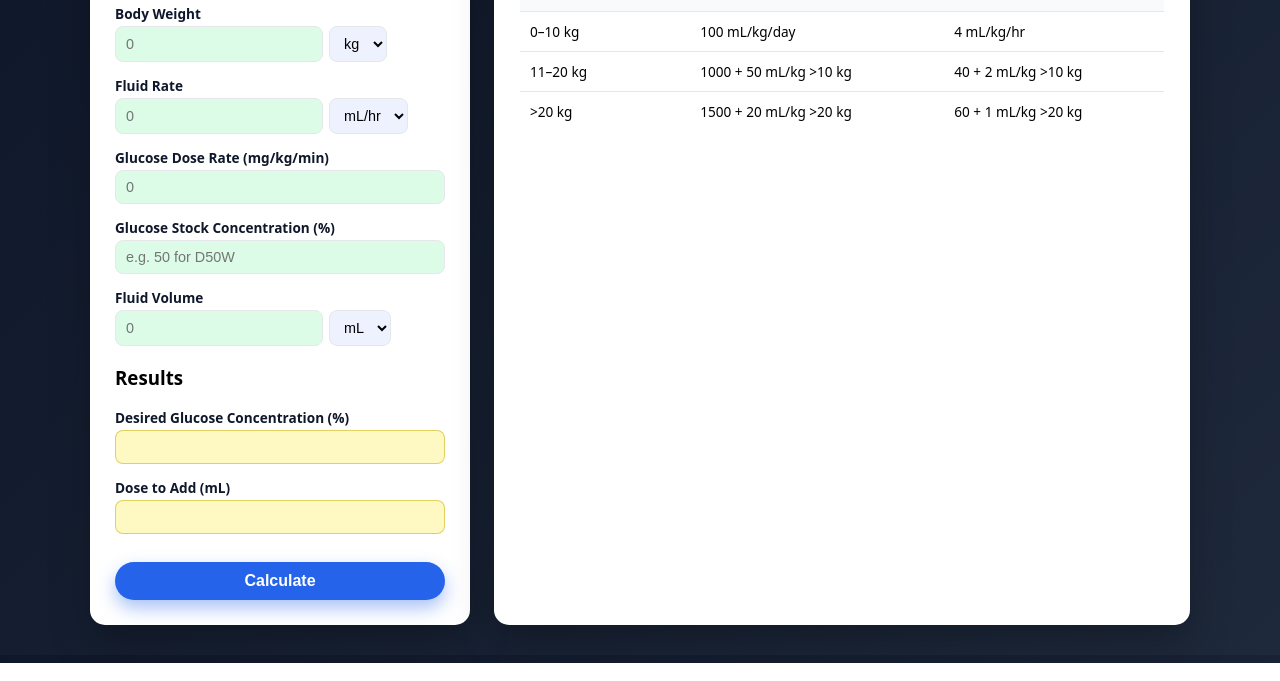
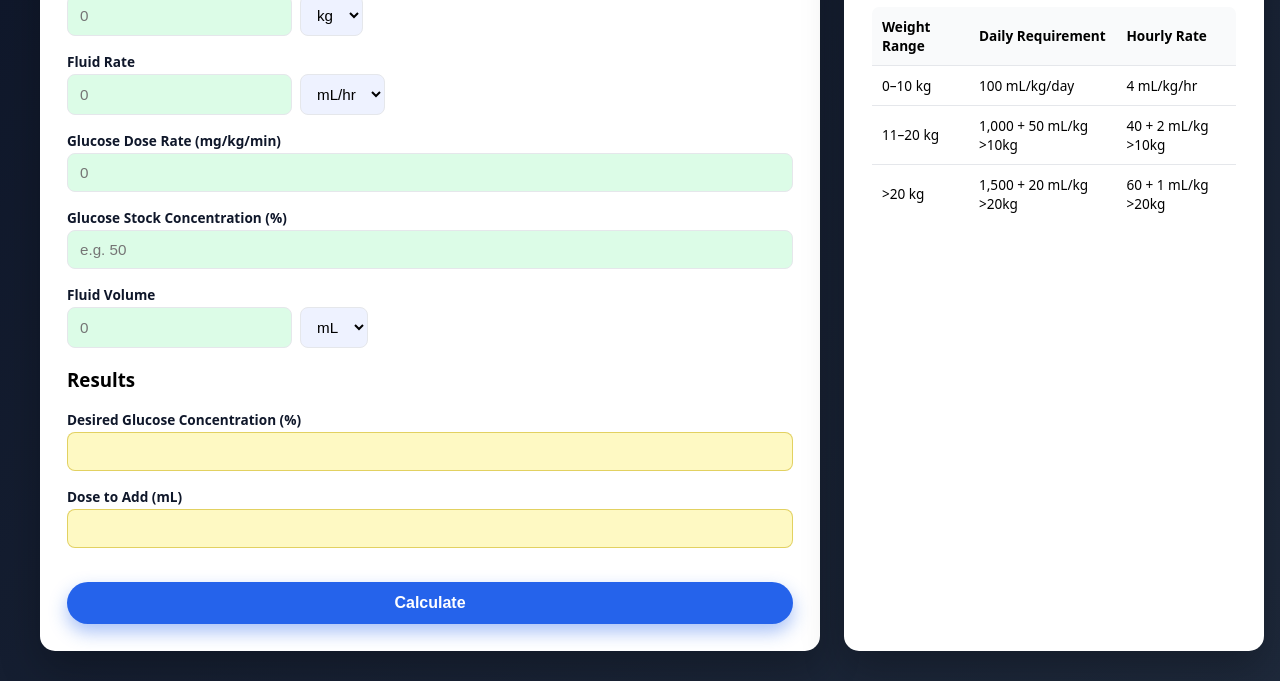
Before and after one commit to kbonen12/glucosecalculator, a plain HTML site: page index.html in a window 1280 px wide. Shown: the part 137-818 px from the top of the page. Drawn offline with Linux system fonts and the light colour scheme.

Commit message:
Update index.html

```diff
--- a/index.html
+++ b/index.html
@@ -26,11 +26,12 @@
       padding: 30px;
     }
 
+    /* 🔥 Updated width ratio */
     .layout {
       width: 100%;
-      max-width: 1100px;
+      max-width: 1200px;
       display: grid;
-      grid-template-columns: 380px 1fr;
+      grid-template-columns: 65% 35%;
       gap: 24px;
     }
 
@@ -40,7 +41,7 @@
 
     .card {
       background: var(--card-bg);
-      padding: 24px;
+      padding: 26px;
       border-radius: 15px;
       box-shadow: 0 18px 40px rgba(0,0,0,0.25);
       border: 1px solid rgba(255,255,255,0.1);
@@ -54,21 +55,21 @@
     }
 
     .input-group {
-      margin-bottom: 14px;
+      margin-bottom: 16px;
       display: flex;
       flex-direction: column;
     }
 
     .dual {
       display: flex;
-      gap: 6px;
+      gap: 8px;
     }
 
     input, select {
-      padding: 8px 10px;
+      padding: 10px 12px;
       border-radius: 8px;
       border: 1px solid var(--border-soft);
-      font-size: 0.9rem;
+      font-size: 0.95rem;
       background-color: var(--input-green);
     }
 
@@ -83,10 +84,10 @@
     }
 
     button {
-      margin-top: 14px;
+      margin-top: 18px;
       width: 100%;
-      padding: 10px;
-      border-radius: 25px;
+      padding: 12px;
+      border-radius: 26px;
       border: none;
       background: var(--accent);
       font-size: 1rem;
@@ -168,7 +169,7 @@
 
       <div class="input-group">
         <label>Glucose Stock Concentration (%)</label>
-        <input id="stockPercent" type="number" placeholder="e.g. 50 for D50W">
+        <input id="stockPercent" type="number" placeholder="e.g. 50">
       </div>
 
       <div class="input-group">
@@ -219,18 +220,19 @@
           </tr>
           <tr>
             <td>11–20 kg</td>
-            <td>1000 + 50 mL/kg >10 kg</td>
-            <td>40 + 2 mL/kg >10 kg</td>
+            <td>1,000 + 50 mL/kg >10kg</td>
+            <td>40 + 2 mL/kg >10kg</td>
           </tr>
           <tr>
             <td>>20 kg</td>
-            <td>1500 + 20 mL/kg >20 kg</td>
-            <td>60 + 1 mL/kg >20 kg</td>
+            <td>1,500 + 20 mL/kg >20kg</td>
+            <td>60 + 1 mL/kg >20kg</td>
           </tr>
         </tbody>
       </table>
 
     </div>
+
   </div>
 
 <script>
@@ -255,7 +257,6 @@ function calculate() {
 
   const requiredConc_mg_mL = (doseRate * weight_kg) / fluidRate_mL_min;
   const desiredPercent = requiredConc_mg_mL / 10;
-
   const stock_mg_mL = stockPercent * 10;
   const doseToAdd_mL = (requiredConc_mg_mL * fluidVolume_L * 1000) / stock_mg_mL;
 
```
